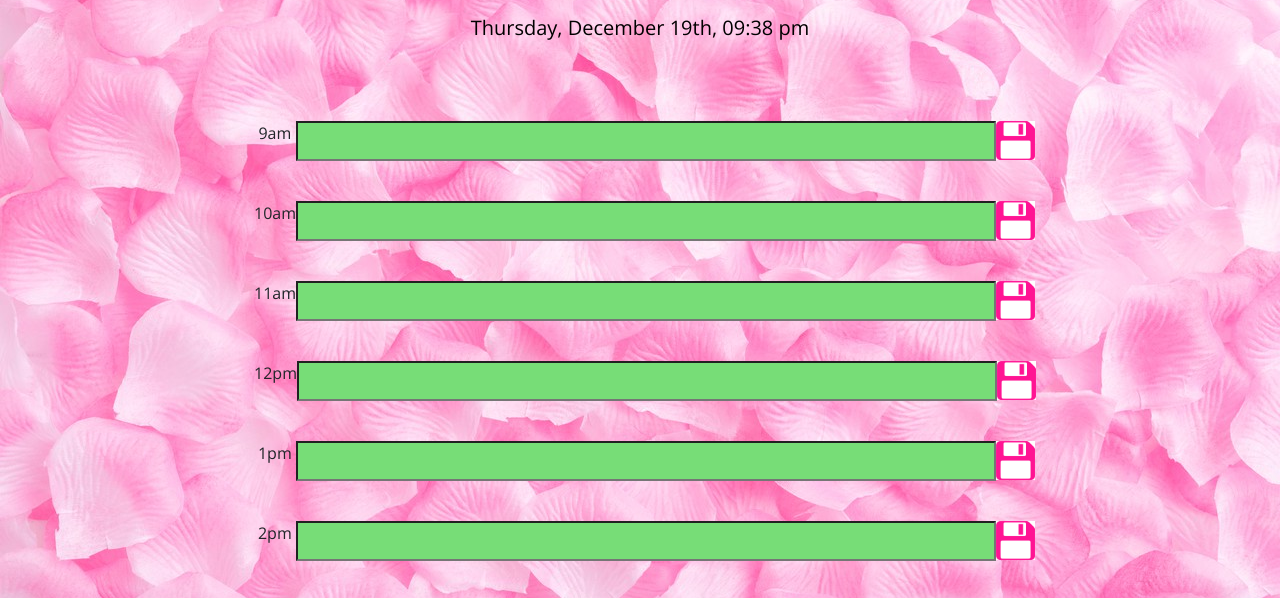
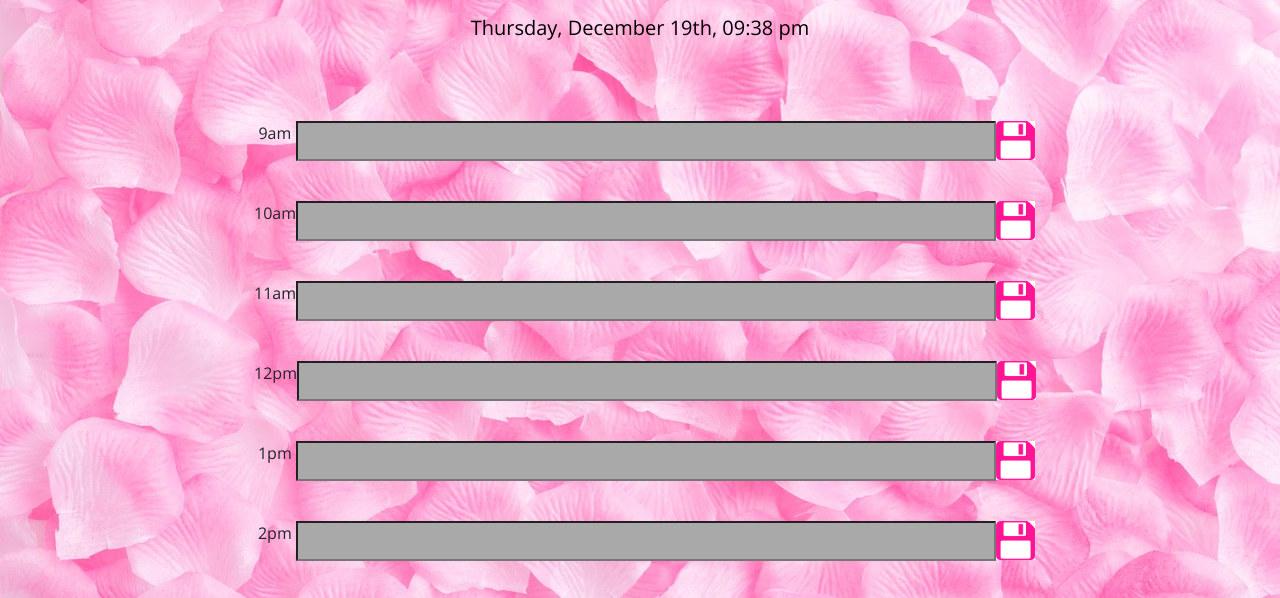
Before and after one commit to MelanieRogoff/Unit5HW, a plain HTML site: page index.html in a window 1280 px wide. Shown: the part 191-789 px from the top of the page. Drawn offline with nearby package versions, Linux system fonts and the light colour scheme.

Commit message:
Properly fixed the coloring

```diff
--- a/assets/css/style.css
+++ b/assets/css/style.css
@@ -28,7 +28,7 @@ body {
   }
 
   .past {
-    background-color: grey;
+    background-color: #A9A9A9;
     color: white;
   }
 
--- a/assets/javascript/time.js
+++ b/assets/javascript/time.js
@@ -36,12 +36,12 @@ colorChecks(17, "#fivePm");
 
 function colorChecks(time, theId) {
     if (nowHour > time) {
+        $(theId).addClass("past"); //This is saying that, for example, if the current time is 2:31 and time is 9am, 9am is in the past.
+    }
+    if (nowHour < time) {
         $(theId).addClass("future");
     }
-    if (nowHour < time) {
-        $(theId).addClass("past");
-    }
-    if (nowHour === time) {
+    if (nowHour == time) {
         $(theId).addClass("present");
     }
 }
```
